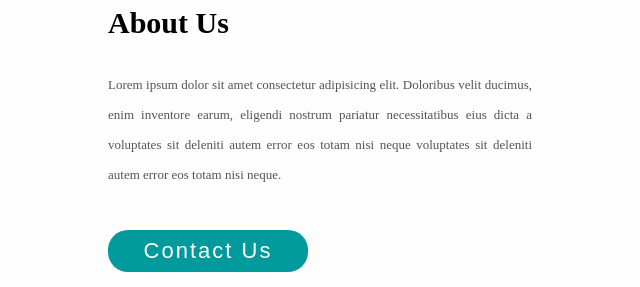
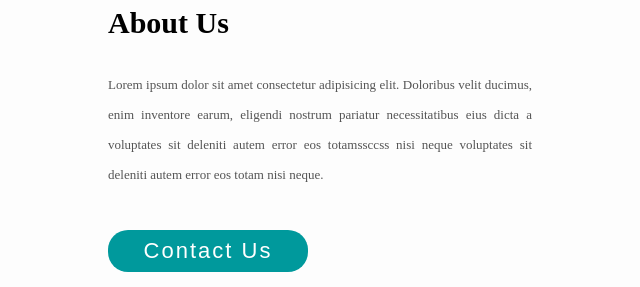
Before and after one commit to Saksham1999/E-Commerce_Website, a plain HTML site: page ecommerce/aboutus.html in a window 1280 px wide. Shown: the part 261-548 px from the top of the page, 608-1248 px from the left. Drawn offline with Linux system fonts and the light colour scheme.

Commit message:
Update aboutus.html

```diff
--- a/ecommerce/aboutus.html
+++ b/ecommerce/aboutus.html
@@ -14,7 +14,7 @@
                 Lorem ipsum dolor sit amet consectetur adipisicing elit.
                 Doloribus velit ducimus, enim inventore earum, eligendi
                 nostrum pariatur necessitatibus eius dicta a voluptates sit
-                deleniti autem error eos totam
+                deleniti autem error eos totamssccss
                  nisi neque voluptates sit deleniti autem error eos totam nisi neque.
             </p>
             <div class="skills">
```
